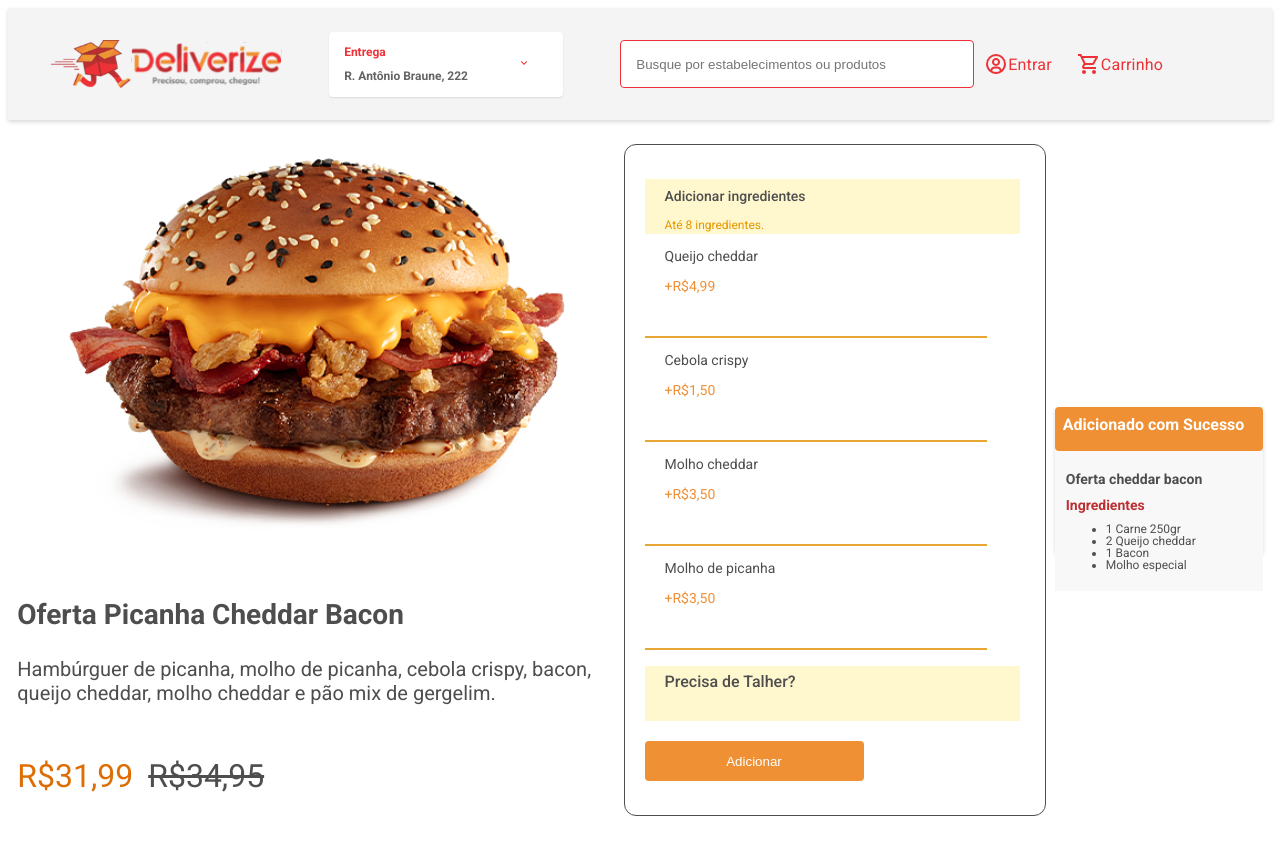
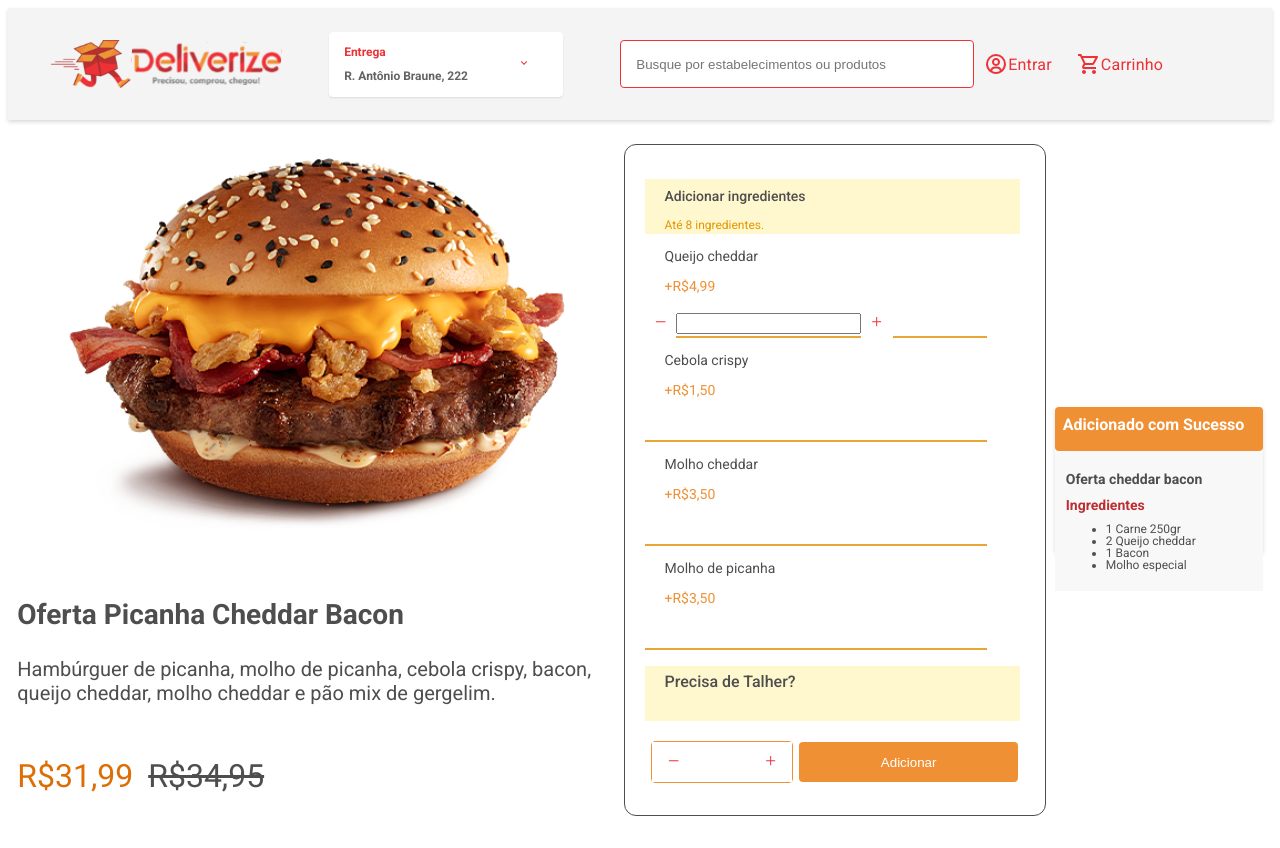
Before and after one commit to tatiane-kelli/deliverize-front-end, a React (Create React App) app: page / in a window 1280 px wide. Built offline with nearby package versions, Linux system fonts and the light colour scheme.

Commit message:
quantity button created

```diff
--- a/src/pages/index.js
+++ b/src/pages/index.js
@@ -1,10 +1,29 @@
-import React from "react";
+import React, {useState, useCallback} from "react";
 import Header from "../components/header";
-//import {AiOutlineMinus, AiOutlinePlus} from "react-icons/ai";
+import {AiOutlineMinus, AiOutlinePlus} from "react-icons/ai";
 import ImgSandwich from "../assets/PicanhaBacon.svg";
 import "./styles.css";
 
-const Product = () => {
+const Product = ({food_quantity, extraItem_quantity}) => {
+  const [extraItemQuantity, setExtraItemQuantity] = useState(extraItem_quantity);
+  const [foodQuantity, setFoodQuantity] = useState(food_quantity);
+
+  const handleIncrementItem = useCallback(() => {
+    setExtraItemQuantity(extraItemQuantity + 1);
+  }, [setExtraItemQuantity, extraItemQuantity]);
+
+  const handleDecrementItem = useCallback(() => {
+    setExtraItemQuantity(extraItemQuantity - 1);
+  }, [setExtraItemQuantity, extraItemQuantity]);
+
+  const handleIncrement = useCallback(() => {
+    setFoodQuantity(foodQuantity + 1);
+  }, [setFoodQuantity, foodQuantity]);
+
+  const handleDecrement = useCallback(() => {
+    setFoodQuantity(foodQuantity - 1);
+  }, [setFoodQuantity, foodQuantity]);
+
   return (
     <>
       <Header />
@@ -41,8 +60,27 @@ const Product = () => {
             </p>
           </div>
           <div className="extra__ingredient">
-            <p className="extra__item">Queijo cheddar</p>
-            <p className="price">+R$4,99</p>
+            <div>
+              <p className="extra__item">Queijo cheddar</p>
+              <p className="price">+R$4,99</p>
+            </div>
+            <div className="extraItem_btn">
+              <button
+                className="itemQuantity__btn"
+                type="button"
+                onClick={() => handleDecrementItem}
+              >
+                <AiOutlineMinus fill="#ED3237"/>
+              </button>
+              <input type="number" readOnly value={extraItemQuantity} />
+              <button
+                className="itemQuantity__btn"
+                type="button"
+                onClick={() => handleIncrementItem}
+              >
+                <AiOutlinePlus fill="#ED3237"/>
+              </button>
+            </div>
           </div>
           <div className="yellow-line"/>
           <div className="extra__ingredient">
@@ -66,7 +104,27 @@ const Product = () => {
             </p>
           </div>
           <div className="board__footer">
-            <button>Adicionar</button>
+            <div className="quantity__food">
+              <button
+                className="quantity__btn"
+                type="button"
+                onClick={() => handleDecrement}
+              >
+                <AiOutlineMinus fill="#ED3237"/>
+              </button>
+              <input type="number" readOnly value={foodQuantity} />
+              <button
+                className="quantity__btn"
+                type="button"
+                onClick={() => handleIncrement}
+              >
+                <AiOutlinePlus fill="#ED3237"/>
+              </button>
+            </div>
+            <div className="add__food">
+              <button className="btn__addFood">Adicionar</button>
+            </div>
+
           </div>
         </div>
 
--- a/src/pages/styles.css
+++ b/src/pages/styles.css
@@ -108,6 +108,65 @@
   align-items: center;
 }
 
+.container .additional__orders .extra__ingredient .extraItem__btn {
+  width: 89px;
+  height: 32px;
+  right: 8px;
+  top: calc(50% - 32px / 2 - 1.5px);
+
+  background: #ffffff;
+
+  border: 1px solid #f09035;
+  box-sizing: border-box;
+  border-radius: 5px;
+}
+
+.container .additional__orders .extra__ingredient .extraItem__btn input {
+  width: 31.7px;
+  height: 30px;
+  background-color: #ffffff;
+  border: none;
+
+  font-family: "Roboto";
+  font-style: normal;
+  font-weight: 400;
+  font-size: 14px;
+  line-height: 16px;
+
+  display: flex;
+  align-items: center;
+  text-align: center;
+
+  color: #4e4e4e;
+}
+
+.container .additional__orders .extra__ingredient .extraItem__btn input:focus {
+  box-shadow: 0 0 0 0;
+  outline: 0;
+}
+
+.container .additional__orders .extra__ingredient .itemQuantity__btn {
+  width: 31.7px;
+  height: 30px;
+
+  border-style: none;
+
+  background: #ffffff;
+  color: #ed3237;
+}
+
+.container .additional__orders .quantity__extraItem {
+  width: 89px;
+  height: 32px;
+  right: 8px;
+
+  background: #ffffff;
+
+  border: 1px solid #f09035;
+  box-sizing: border-box;
+  border-radius: 5px;
+}
+
 .container .additional__orders .yellow-line {
   width: 340px;
   height: 0px;
@@ -122,8 +181,11 @@
   display: flex;
   padding-top: 20px;
   padding-bottom: 60px;
+
+  justify-content: space-evenly;
 }
-.container .additional__orders button {
+
+.container .additional__orders .btn__addFood {
   width: 219px;
   height: 40px;
   border-radius: 4px;
@@ -131,6 +193,51 @@
 
   background-color: #f09035;
   color: #ffffff;
+}
+
+.container .additional__orders .quantity__food {
+  width: 140px;
+  height: 40px;
+  display: flex;
+  justify-content: space-evenly;
+
+  background-color: #ffffff;
+  border: 1px solid #f09035;
+  border-radius: 4px;
+}
+
+.container .additional__orders .quantity__food input {
+  width: 50px;
+  height: 38px;
+  background-color: #ffffff;
+  border: none;
+
+  font-family: "Roboto";
+  font-style: normal;
+  font-weight: 500;
+  font-size: 14px;
+  line-height: 10px;
+
+  display: flex;
+  align-items: center;
+  text-align: center;
+  letter-spacing: 0.33px;
+  color: #4e4e4e;
+}
+
+.container .additional__orders .quantity__food input:focus {
+  box-shadow: 0 0 0 0;
+  outline: 0;
+}
+
+.container .additional__orders .quantity__food .quantity__btn {
+  width: 50px;
+  height: 40px;
+
+  border-style: none;
+
+  background: #ffffff;
+  color: #ed3237;
 }
 
 .popover {
```
